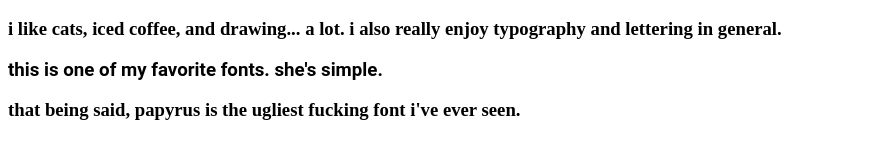
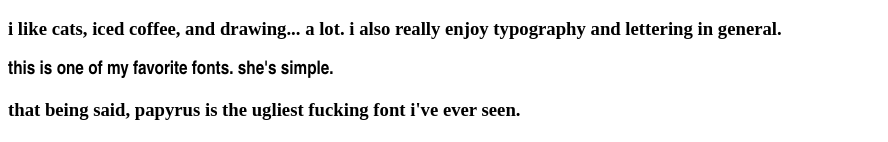
Before and after one commit to ellaberrend/ellaberrend.github.io, a plain HTML site: page wa/wa2.html in a window 1280 px wide. Shown: the part 139-281 px from the top of the page, without its empty margins (0-888 px from the left). Drawn offline with Linux system fonts and the light colour scheme.

Commit message:
Update wa2.html

```diff
--- a/wa/wa2.html
+++ b/wa/wa2.html
@@ -10,7 +10,7 @@
 
             <h3><p> i like cats, iced coffee, and drawing... a lot. i also really enjoy typography and lettering in general. </p></h3>
 
-            <h3 style="font-family:roboto;"> this is one of my favorite fonts. she's simple. </h3>
+            <h3 style="font-family:arial narrow;"> this is one of my favorite fonts. she's simple. </h3>
 
             <h3 style="font-family:papyrus;"> that being said, papyrus is the ugliest fucking font i've ever seen. </h3>
 
```
